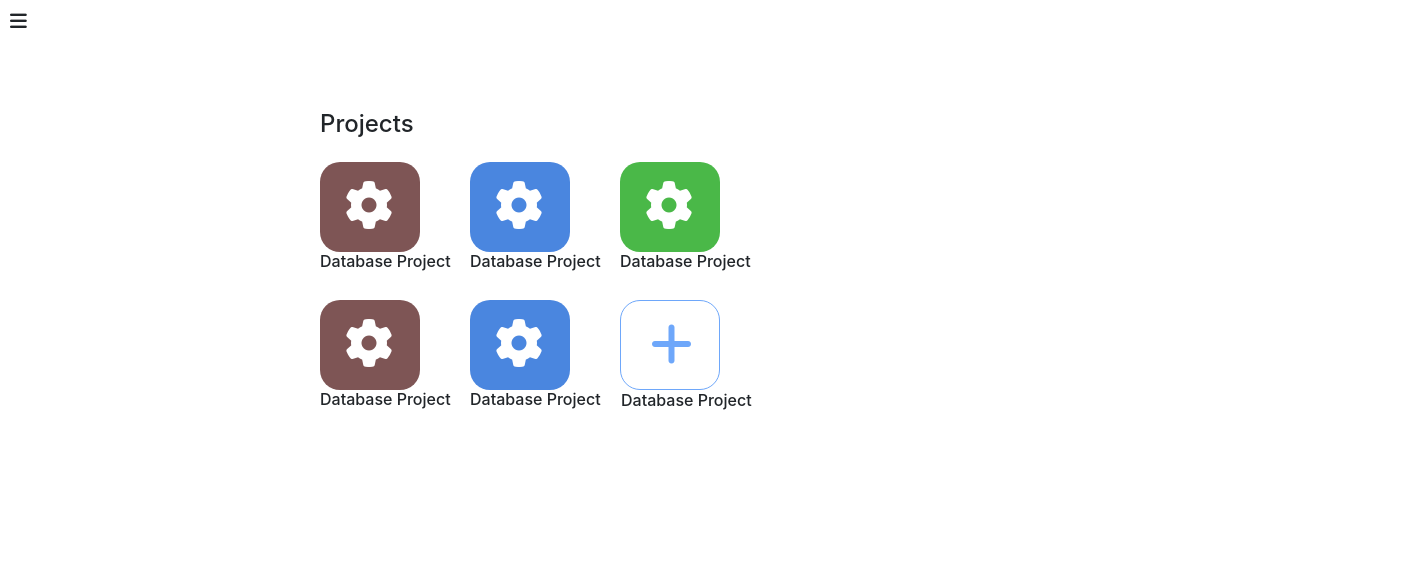
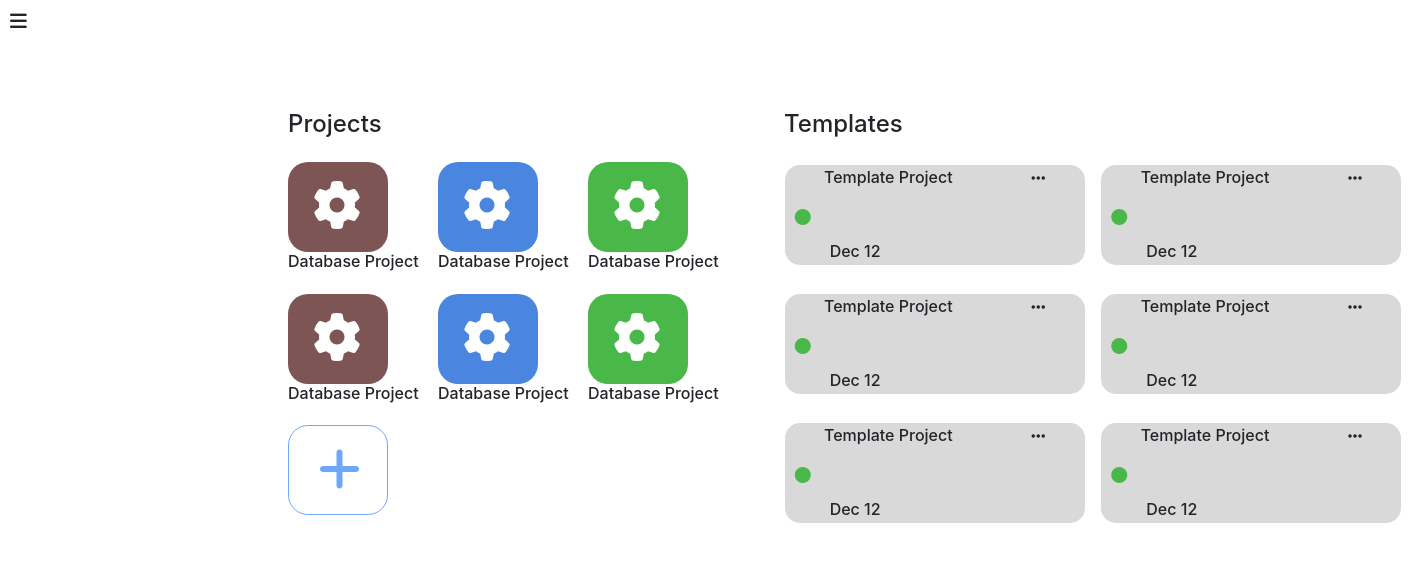
Before and after one commit to Sugorr/brollo, a React (Create React App) app: page /dashboard in a window 1280 px wide. Shown: the top 562 px of the page, 1418 px wide, since content can reach past the window. Built offline with nearby package versions, Linux system fonts and the light colour scheme.

Commit message:
Adding Templates and Seperating Components

```diff
--- a/src/components/dashboard-components/Projects/Project.css
+++ b/src/components/dashboard-components/Projects/Project.css
@@ -1,65 +1,10 @@
 .Project-Title {
-    margin-left: 20rem;
+    margin-left: 18rem;
     margin-top: 4.50rem;
     position: absolute;
     font-size: 1.50rem;
     font-weight: 500;
 }
-.First-Project-Body {
-    width: 400px;
-    height: 90px;
-    margin-left: 20rem;
+.Project-Container {
     margin-top: 8rem;
-    display: flex;
-    justify-content: space-between;
 }
-.Second-Project-Body {
-    width: 400px;
-    height: 90px;
-    margin-left: 20rem;
-    margin-top: 3rem;
-    display: flex;
-    justify-content: space-between;
-}
-.fa-gear {
-    color: white;
-    font-size: 3rem;
-    margin-left: 25%;
-    margin-top: 19%;
-}
-.Database-Project {
-    position: absolute;
-    margin-top: 20px;
-    margin-right: 20px;
-    font-weight: 500;
-}
-.Project-Gear {
-    width: 100px;
-    height: 100%;
-    border-radius: 20px;
-    cursor: pointer;
-}
-.First-Gear {
-    background-color: #7e5555;
-}
-.Second-Gear {
-    background-color: #4A86DF;
-}
-.Third-Gear {
-    background-color: #4AB848;
-}
-.Project-Plus {
-    border-style: solid;
-    border-color: #6EA7FA;
-    border-width: thin;
-    width: 100px;
-    height: 100%;
-    border-radius: 20px;
-    cursor: pointer;
-}
-.fa-plus {
-    color: #6EA7FA;
-    font-size: 3rem;
-    margin-left: 30%;
-    margin-top: 19%;
-}
--- /dev/null
+++ b/src/components/dashboard-components/Projects/Projects-Components/Gear.css
@@ -0,0 +1,34 @@
+.Gear-Container {
+    width: 400px;
+    height: 90px;
+    margin-left: 18rem;
+    margin-top: 2.60rem;
+    display: flex;
+    justify-content: space-between;
+}
+.fa-gear {
+    color: white;
+    font-size: 3rem;
+    margin-left: 25%;
+    margin-top: 19%;
+}
+.Database-Project {
+    position: absolute;
+    margin-top: 20px;
+    margin-right: 20px;
+    font-weight: 500;
+}
+.Project-Gear {
+    width: 100px;
+    height: 100%;
+    border-radius: 20px;
+}
+.First-Gear {
+    background-color: #7e5555;
+}
+.Second-Gear {
+    background-color: #4A86DF;
+}
+.Third-Gear {
+    background-color: #4AB848;
+}
--- /dev/null
+++ b/src/components/dashboard-components/Projects/Projects-Components/Gear.js
@@ -0,0 +1,22 @@
+import "./Gear.css";
+function Gear() {
+    return(
+        <>
+            <div className="Gear-Container">
+                <div className="Project-Gear First-Gear">
+                    <i className="fa-solid fa-gear"></i>
+                    <p className="Database-Project">Database Project</p>
+                </div>
+                <div className="Project-Gear Second-Gear">
+                    <i className="fa-solid fa-gear"></i>
+                    <p className="Database-Project">Database Project</p>
+                </div>
+                <div className="Project-Gear Third-Gear">
+                    <i className="fa-solid fa-gear"></i>
+                    <p className="Database-Project">Database Project</p>
+                </div>
+            </div>
+        </>
+    )
+}
+export default Gear;
--- /dev/null
+++ b/src/components/dashboard-components/Projects/Projects-Components/Plus.css
@@ -0,0 +1,16 @@
+.Plus-Container {
+    border-style: solid;
+    border-color: #6EA7FA;
+    border-width: thin;
+    width: 100px;
+    height: 90px;
+    border-radius: 20px;
+    margin-left: 18rem;
+    margin-top: 2.60rem;
+}
+.fa-plus {
+    color: #6EA7FA;
+    font-size: 3rem;
+    margin-left: 30%;
+    margin-top: 19%;
+}
--- /dev/null
+++ b/src/components/dashboard-components/Projects/Projects-Components/Plus.js
@@ -0,0 +1,11 @@
+import "./Plus.css";
+function Plus() {
+    return(
+        <>
+            <div className="Plus-Container">
+                <i class="fa-solid fa-plus"></i>
+            </div>
+        </>
+    )
+}
+export default Plus;
--- a/src/components/dashboard-components/Projects/Projects.js
+++ b/src/components/dashboard-components/Projects/Projects.js
@@ -1,35 +1,14 @@
 import "./Project.css";
+import Gear from "./Projects-Components/Gear";
+import Plus from "./Projects-Components/Plus";
 function Project() {
     return(
         <>
             <p className="Project-Title">Projects</p>
-            <div className="First-Project-Body">
-                <div className="Project-Gear First-Gear">
-                    <i className="fa-solid fa-gear"></i>
-                    <p className="Database-Project">Database Project</p>
-                </div>
-                <div className="Project-Gear Second-Gear">
-                    <i className="fa-solid fa-gear"></i>
-                    <p className="Database-Project">Database Project</p>
-                </div>
-                <div className="Project-Gear Third-Gear">
-                    <i className="fa-solid fa-gear"></i>
-                    <p className="Database-Project">Database Project</p>
-                </div>
-            </div>
-            <div className="Second-Project-Body">
-                <div className="Project-Gear First-Gear">
-                    <i className="fa-solid fa-gear"></i>
-                    <p className="Database-Project">Database Project</p>
-                </div>
-                <div className="Project-Gear Second-Gear">
-                    <i className="fa-solid fa-gear"></i>
-                    <p className="Database-Project">Database Project</p>
-                </div>
-                <div className="Project-Plus Third-Plus">
-                    <i className="fa-solid fa-plus"></i>
-                    <p className="Database-Project">Database Project</p>
-                </div>
+            <div className="Project-Container">
+                <Gear />
+                <Gear />
+                <Plus />
             </div>
         </>
     )
--- /dev/null
+++ b/src/components/dashboard-components/Templates/Templates-Components/TemplateProjects.css
@@ -0,0 +1,33 @@
+.Project-Templates-Container {
+    width: 650px;
+    height: 100px;
+    margin-left: 48rem;
+    margin-top: 1.80rem;
+    display: flex;
+    justify-content: space-evenly;
+}
+.Template-Box {
+    background-color: #D9D9D9;
+    border-radius: 15px;
+    width: 300px;
+    height: 100%;
+}
+.Template-Box-Title {
+    display: flex;
+    justify-content: space-around;
+}
+.Template-Project {
+    font-weight: 500;
+}
+.fa-ellipsis {
+    margin-top: 5px;
+}
+.fa-circle {
+    margin-left: 10px;
+    color: #4AB848;
+}
+.Template-Date {
+    margin-top: 10px;
+    margin-left: 45px;
+    font-weight: 500;
+}
--- /dev/null
+++ b/src/components/dashboard-components/Templates/Templates-Components/TemplateProjects.js
@@ -0,0 +1,26 @@
+import "./TemplateProjects.css";
+function TemplateProjects() {
+    return(
+        <>
+            <div className="Project-Templates-Container">
+                <div className="Template-Box">
+                    <div className="Template-Box-Title">
+                        <p className="Template-Project">Template Project</p>
+                        <i class="fa-solid fa-ellipsis"></i>
+                    </div>
+                    <i class="fa-solid fa-circle"></i>
+                    <p className="Template-Date">Dec 12</p>
+                </div>
+                <div className="Template-Box">
+                    <div className="Template-Box-Title">
+                        <p className="Template-Project">Template Project</p>
+                        <i class="fa-solid fa-ellipsis"></i>
+                    </div>
+                    <i class="fa-solid fa-circle"></i>
+                    <p className="Template-Date">Dec 12</p>
+                </div>
+            </div>
+        </>
+    )
+}
+export default TemplateProjects;
--- a/src/components/dashboard-components/Templates/Templates.css
+++ b/src/components/dashboard-components/Templates/Templates.css
@@ -0,0 +1,11 @@
+.Templates-Title {
+    margin-left: 49rem;
+    margin-top: 4.50rem;
+    position: absolute;
+    font-size: 1.50rem;
+    font-weight: 500;
+}
+.Templates-Container {
+    position: absolute;
+    margin-top: 6.40rem;
+}
--- a/src/components/dashboard-components/Templates/Templates.js
+++ b/src/components/dashboard-components/Templates/Templates.js
@@ -1,8 +1,14 @@
+import TemplateProjects from "./Templates-Components/TemplateProjects";
 import "./Templates.css";
 function Template() {
     return(
         <>
-
+            <p className="Templates-Title">Templates</p>
+            <div className="Templates-Container">
+                <TemplateProjects />
+                <TemplateProjects />
+                <TemplateProjects />
+            </div>
         </>
     )
 }
--- a/src/pages/Dashboard.js
+++ b/src/pages/Dashboard.js
@@ -6,8 +6,8 @@ function Dashboard() {
     return (
         <>
           <Sidebar />
+          <Template />
           <Projects />
-          <Template />
         </>
     );
 }
```
